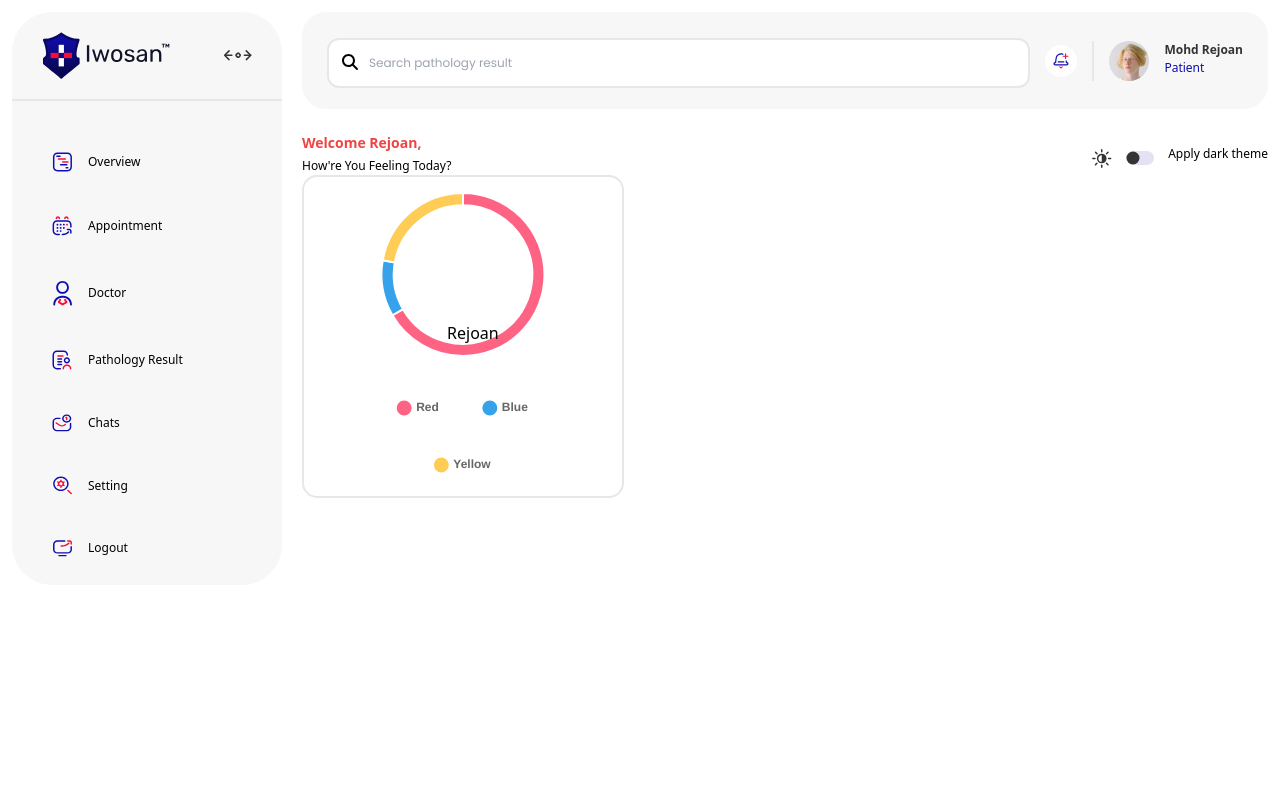
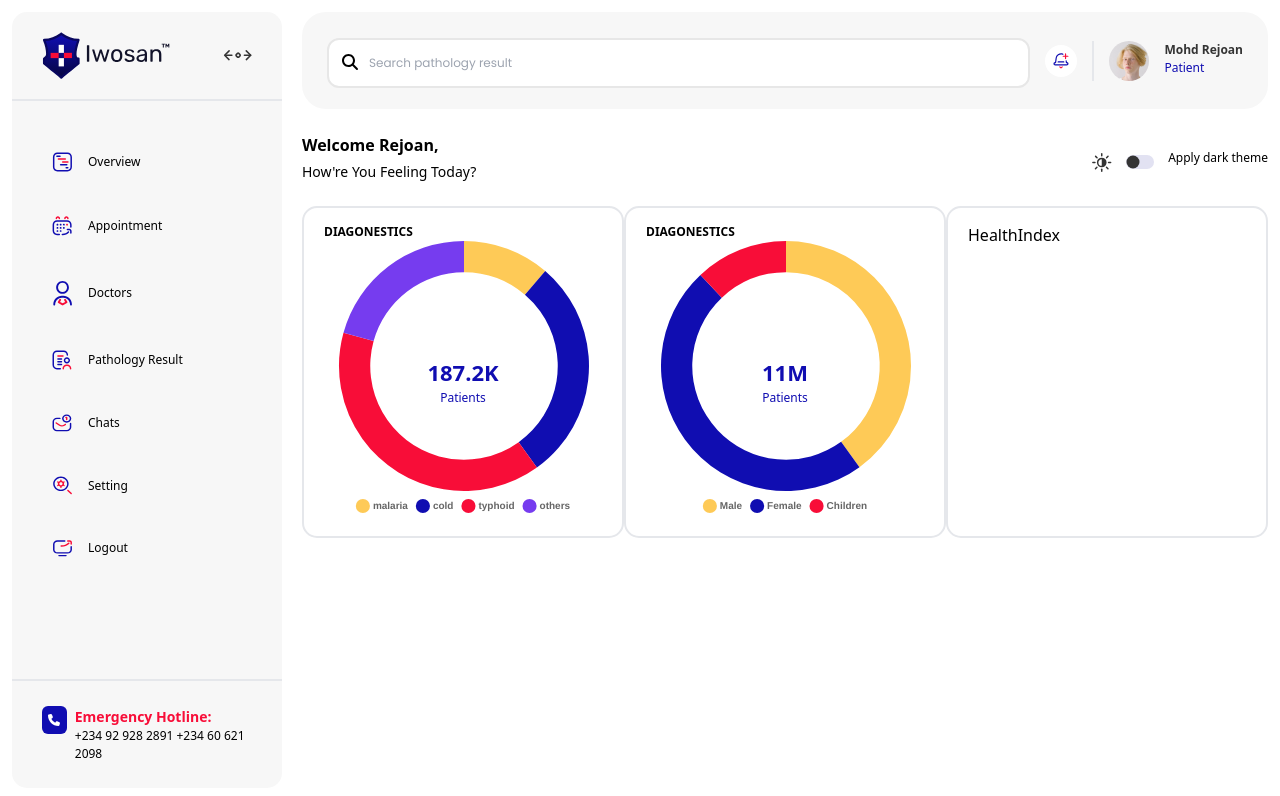
Before and after one commit to rejoan121615/health-care-dashboard, a React (Vite) app: page /overview in a window 1280 px wide. Before the commit this address led to /home. Shown: the top 796 px of the page. Built offline with nearby package versions, Linux system fonts and the light colour scheme.

Commit message:
logout page complete

```diff
--- a/src/App.jsx
+++ b/src/App.jsx
@@ -2,8 +2,8 @@ import React from "react";
 import { Switch, Route, Redirect } from "react-router-dom";
 // import package
 import { library } from "@fortawesome/fontawesome-svg-core";
-import { fas, faXmark } from "@fortawesome/free-solid-svg-icons";
-import Chart from 'chart.js/auto'
+import { fas, faXmark, faPhone } from "@fortawesome/free-solid-svg-icons";
+import Chart from "chart.js/auto";
 
 // component import
 import Signup from "./pages/Signup";
@@ -12,20 +12,49 @@ import TermAndCondition from "./pages/TermsAndCondition";
 import ForgotPassword from "./pages/ForgotPassword";
 import Home from "./pages/Home";
 import Navbar from "./components/NavigationBar";
+import Doctors from "./pages/Doctors";
+import Logout from './pages/Logout';
 
-library.add(fas, faXmark);
+// import PortalNavBar from "../components/PortalNavBar";
+import SearchBar from "./components/SearchBar";
+import DarkLightBar from "./components/DarkLightBar";
+import PatientTracker from "./components/PatientTracker";
+
+library.add(fas, faXmark, faPhone);
 
 const App = () => {
+    // data
+    const userData = {
+        name: "Mohd Rejoan",
+    };
+
+    const patientTrackerData = [
+        {
+            name: "DIAGNOSTICS",
+            totalAmount: "187.2K",
+            labels: ["malaria", "cold", "typhoid", "others"],
+            data: [25, 64, 87, 46],
+        },
+        {
+            name: "patients",
+            totalAmount: "11M",
+            labels: ["Male", "Female", "Children"],
+            data: [40, 48, 12],
+        },
+    ];
     return (
         <React.Fragment>
-            <section className=" xl:p-3 xl:grid xl:grid-cols-[270px_1fr] xl:gap-x-[20px]">
+            <section className=" xl:p-3 xl:grid xl:grid-cols-[270px_1fr] xl:gap-x-[20px] xl:h-full">
                 {/* left side  */}
                 <Navbar />
-                {/* right side content  */}
+                <aside>
+                    <SearchBar />
+                    <DarkLightBar name={userData.name} />
+                    {/* all route  */}
                     <Route path="/">
-                    <Redirect to="/home" />
+                        <Redirect to="/overview" />
                     </Route>
-                <Route path="/home" component={Home} />
+                    <Route path="/overview" component={Home} />
                     <Route path="/sign-up" component={Signup} />
                     <Route path="/log-in" component={Login} />
                     <Route
@@ -33,6 +62,10 @@ const App = () => {
                         component={TermAndCondition}
                     />
                     <Route path="/forgot-password" component={ForgotPassword} />
+                    <Route path="/doctors" component={Doctors} />
+                    <Route path="/logout" component={Logout} />
+                </aside>
+                {/* right side content  */}
             </section>
         </React.Fragment>
     );
--- a/src/components/DarkLightBar.jsx
+++ b/src/components/DarkLightBar.jsx
@@ -10,13 +10,13 @@ const DarkLightBar = (props) => {
     };
 
     return (
-        <div className=" mt-6 flex justify-between items-center">
+        <div className=" my-6 flex justify-between items-center">
             {/* left section  */}
             <div>
-                <h6 className=" text-sm font-bold text-red-500 capitalize">
+                <h6 className=" text-base font-bold text-red-500 capitalize">
                     welcome {props.name.split(" ")[1]},
                 </h6>
-                <p className=" capitalize text-[12px] mt-1">
+                <p className=" capitalize text-[14px] mt-1">
                     {" "}
                     How're you feeling today?
                 </p>
--- a/src/components/NavigationBar.jsx
+++ b/src/components/NavigationBar.jsx
@@ -1,5 +1,6 @@
 import React from "react";
 import { NavLink } from "react-router-dom";
+import { FontAwesomeIcon } from '@fortawesome/react-fontawesome'
 
 // images
 import Overview from "../assets/navigation/Overview.svg";
@@ -24,7 +25,7 @@ const NavigationBar = () => {
         },
         {
             img: Doctor,
-            name: "doctor",
+            name: "doctors",
         },
         {
             img: PathologyResult,
@@ -45,7 +46,7 @@ const NavigationBar = () => {
     ];
 
     return (
-        <aside className="rounded-[0px]  bg-half-white w-full max-w-[350px] lg:rounded-[40px]">
+        <aside className="rounded-[0px] relative  bg-half-white w-full max-w-[350px] lg:rounded-[15px]">
             {/* brand  */}
             <div className="flex justify-between px-[30px] py-[20px] border-b-2">
                 <img src={Logo} alt="logo text" />
@@ -71,6 +72,24 @@ const NavigationBar = () => {
                     );
                 })}
             </ul>
+            {/* bottom text  */}
+            <div className="flex px-[30px] py-[25px] border-t-2 absolute w-full bottom-0">
+                <a
+                    title="call"
+                    href="+8801643941863"
+                    className=" w-7 h-7 bg-form-bg rounded-md flex justify-center items-center"
+                >
+                    <FontAwesomeIcon
+                        className=" text-white text-[12px]"
+                        icon="fa-solid fa-phone"
+                    />
+                </a>
+                {/* text  */}
+                <div className=" ml-2">
+                    <p className=" heading capitalize">emergency hotline:</p>
+                    <p>+234 92 928 2891 +234 60 621 2098</p>
+                </div>
+            </div>
         </aside>
     );
 };
--- /dev/null
+++ b/src/components/PatientTracker.jsx
@@ -0,0 +1,18 @@
+import React from "react";
+import PieChartCard from "../ui/PieChartCard";
+import HealthIndex from "../ui/HealthIndex";
+
+const PatientTracker = (props) => {
+    console.log(props);
+    return (
+        <div className=" grid grid-cols-3">
+            {props.data.map((item, index) => {
+                return <PieChartCard key={index} data={item.data} labels={item.labels} totalAmount={item.totalAmount} />;
+            })}
+        {/* health index card  */}
+            <HealthIndex />
+        </div>
+    );
+};
+
+export default PatientTracker;
--- a/src/index.css
+++ b/src/index.css
@@ -25,4 +25,12 @@
     p{
         @apply text-[12px];
     }
+
+    .heading {
+        @apply text-red text-[14px] font-bold;
+    }
 }
+
+#root {
+    @apply h-screen;
+}
--- /dev/null
+++ b/src/pages/Doctors.jsx
@@ -0,0 +1,9 @@
+import React from 'react'
+
+const Doctors = () => {
+  return (
+    <div>Doctors</div>
+  )
+}
+
+export default Doctors
--- a/src/pages/Home.jsx
+++ b/src/pages/Home.jsx
@@ -1,25 +1,36 @@
-import React from 'react'
-import PortalNavBar from '../components/PortalNavBar'
-import SearchBar from '../components/SearchBar'
-import DarkLightBar from '../components/DarkLightBar'
-import PieChartCard from '../ui/PieChartCard'
+import React from "react";
+import PortalNavBar from "../components/PortalNavBar";
+import SearchBar from "../components/SearchBar";
+import DarkLightBar from "../components/DarkLightBar";
+import PatientTracker from "../components/PatientTracker";
+
 
 
 const Home = () => {
+    const userData = {
+        name: "Mohd Rejoan",
+    };
 
-  const userData = {
-    name: 'Mohd Rejoan',
+    const patientTrackerData = [
+        {
+            name: "DIAGNOSTICS",
+            totalAmount: "187.2K",
+            labels: ["malaria", "cold", "typhoid", "others"],
+            data: [25, 64, 87, 46],
+        },
+        {
+            name: "patients",
+            totalAmount: "11M",
+            labels: ["Male", "Female", "Children"],
+            data: [40, 48, 12],
+        },
+    ];
 
-  }
+    return (
+        <section>
+            <PatientTracker data={patientTrackerData} />
+        </section>
+    );
+};
 
-
-  return (
-    <section>
-      <SearchBar />
-      <DarkLightBar name={userData.name} />
-      <PieChartCard />
-    </section>
-  )
-}
-
-export default Home
+export default Home;
--- /dev/null
+++ b/src/pages/Logout.jsx
@@ -0,0 +1,44 @@
+import React, { useState } from "react";
+import Input from "../ui/Input";
+import Logo from "../assets/logo/only-logo.svg";
+
+const Logout = () => {
+    const [value, setValue] = useState("");
+
+    const changeHandler = (event) => {
+        setValue(event.target.value);
+    };
+
+    const submitHandler = (event) => {
+        event.preventDefault();
+        console.log(value);
+    };
+
+    return (
+        <div className=" w-full border-2 h-[78.5%] rounded-[15px] flex items-center justify-center">
+            <div className=" flex justify-center flex-col w-3/6 xl:max-w-[650px] ">
+                <img className=" w-24 mx-auto" src={Logo} alt="icon" />
+                <form onSubmit={submitHandler}>
+                    <div className=" flex flex-col mt-11">
+                        <label htmlFor="email" className=" label">
+                            email
+                        </label>
+                        <input
+                            type="email"
+                            value={value}
+                            onChange={changeHandler}
+                            placeholder="wearecrx@gmail.com"
+                        />
+                    </div>
+                    <input
+                        type="submit"
+                        value="submit"
+                        className="submit w-full bg-form-bg"
+                    />
+                </form>
+            </div>
+        </div>
+    );
+};
+
+export default Logout;
--- /dev/null
+++ b/src/ui/HealthIndex.jsx
@@ -0,0 +1,12 @@
+import React from 'react'
+import { Doughnut } from "react-chartjs-2";
+
+const HealthIndex = () => {
+  return (
+      <div className=" relative px-[20px] py-[15px] rounded-[15px] border-2">
+          HealthIndex
+      </div>
+  );
+}
+
+export default HealthIndex
--- a/src/ui/PieChartCard.jsx
+++ b/src/ui/PieChartCard.jsx
@@ -1,40 +1,22 @@
-import React from "react";
+import React, { useState } from "react";
 import { Chart as ChartJS, defaults } from "chart.js";
 import { Doughnut } from "react-chartjs-2";
 
 const PieChartCard = (props) => {
-    return (
-        <div className=" w-2/6 relative px-[14px] py-[15px] rounded-[15px] border-2">
-            {/* main title    */}
-            <div className=" absolute left-[45%] top-[45%]">
-                <h1>Rejoan</h1>
-            </div>
-            {/* chart name  */}
-        <h4>{props.title}</h4>
-        {/* chart wrapper  */}
-        <div>
-          {/* texts  */}
-          <div className=""></div>
-          {/* chart wrap  */}
-          <div>
-            <Doughnut
-                data={{
-                    labels: ["Red", "Blue", "Yellow"],
+    const [chartOptions, setChartOptions] = useState({
+        labels: props.labels,
         datasets: [
             {
                 label: "My First Dataset",
-                            data: [300, 50, 100],
-                            backgroundColor: [
-                                "rgb(255, 99, 132)",
-                                "rgb(54, 162, 235)",
-                                "rgb(255, 205, 86)",
-                            ],
-                            hoverOffset: 4,
+                data: props.data,
+                backgroundColor: ["#feca57", "#100db1", "#f80d38", "#763cef"],
+                borderWidth: 0,
             },
         ],
-                }}
-                options={{
-                    cutout: "85%",
+    });
+
+    const optionData = {
+        cutout: "75%",
         plugins: {
             legend: {
                 position: "bottom",
@@ -42,16 +24,37 @@ const PieChartCard = (props) => {
                 labels: {
                     pointStyle: "circle",
                     usePointStyle: true,
-                                padding: 45,
+
                     font: {
-                                    size: 12,
+                        size: 10,
                         weight: "bold",
+                        textTransform: "capitalize",
                     },
                 },
             },
+            tooltip: {},
         },
-                }}
-            />
+    };
+
+    return (
+        <div className=" relative px-[20px] py-[15px] rounded-[15px] border-2">
+            {/* main title    */}
+            {/* chart name  */}
+            <h4 className=" font-bold text-[12px] uppercase">diagonestics</h4>
+            {/* chart wrapper  */}
+            <div className=" grid grid-cols-1 grid-rows-1">
+                {/* texts  */}
+                <div className=" row-start-1 row-end-2 col-start-1 col-end-2 flex justify-center items-center flex-col">
+                    <h3 className=" font-bold uppercase text-form-bg text-[22px]">
+                        {props.totalAmount}
+                    </h3>
+                    <p className=" text-[12px] capitalize text-form-bg">
+                        patients{props.catagory}
+                    </p>
+                </div>
+                {/* chart wrap  */}
+                <div className=" row-start-1 row-end-2 col-start-1 col-end-2 max-w-[280px] mx-auto">
+                    <Doughnut data={chartOptions} options={optionData} />
                 </div>
             </div>
         </div>
--- a/tailwind.config.js
+++ b/tailwind.config.js
@@ -11,6 +11,7 @@ module.exports = {
                 "form-bg": "#100db1",
                 "half-white": "#f7f7f7",
                 "light-black": "#343434",
+                'red': "#f80d38",
             },
             margin: {
                 "25px": "25px",
```
Also changed, not shown: src/ui/Input.jsx (+10 -13 lines), src/assets/logo/only-logo.svg (added). Lines whose indentation alone changed are shown as unchanged.
